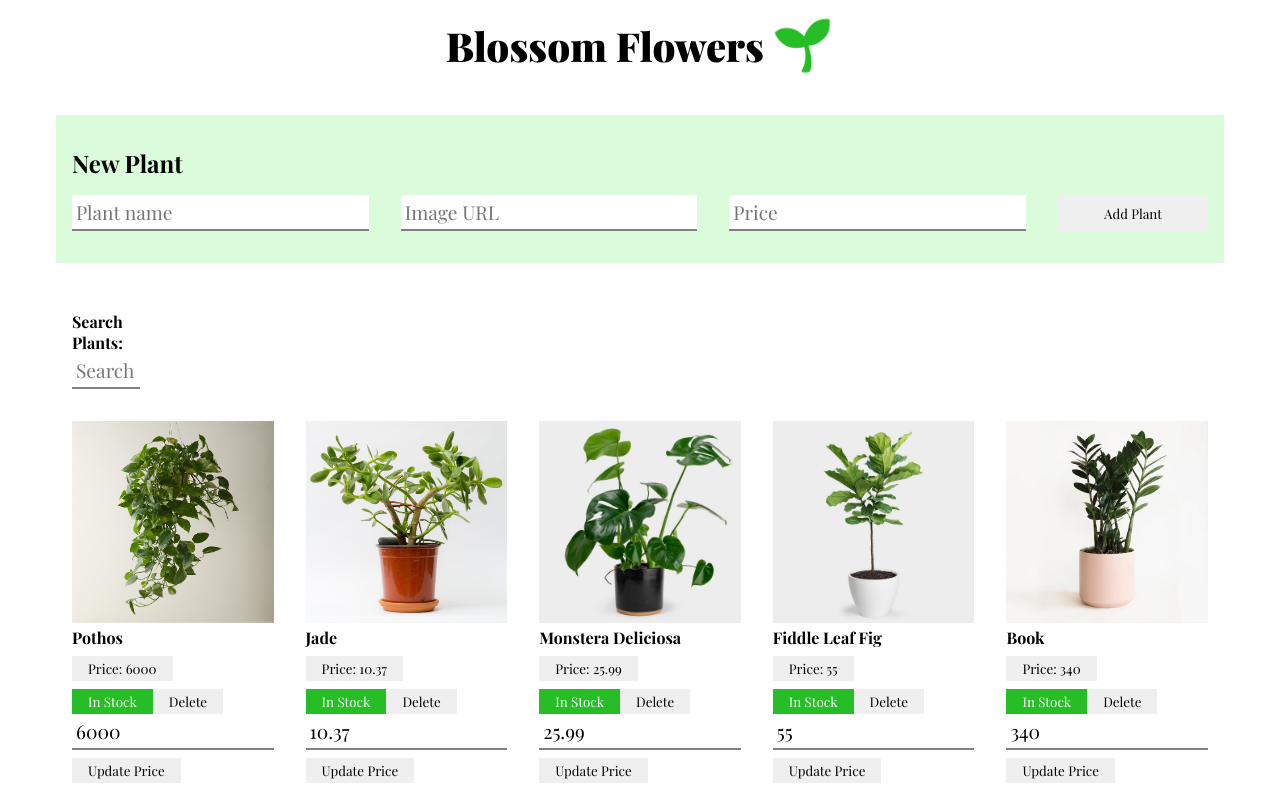
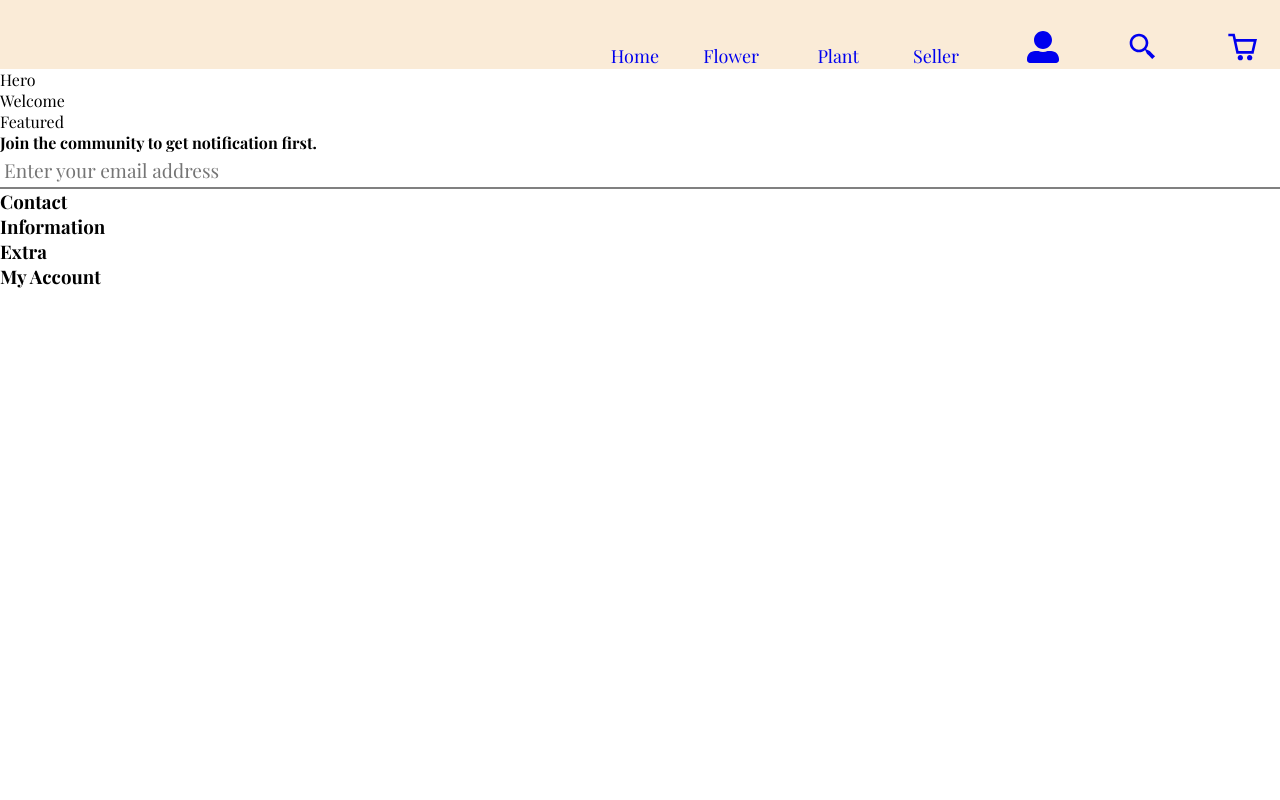
Before and after one commit to luyosamson/BlossomsStore, a React (Create React App) app: page / in a window 1280 px wide. Shown: the top 800 px of the page. Built offline with nearby package versions, Linux system fonts and the light colour scheme; data requests are answered from the project's data file.

Commit message:
Correct error

```diff
--- a/package.json
+++ b/package.json
@@ -1,11 +1,12 @@
 {
-  "name": "react-hooks-mock-code-challenge-plantshop",
+  "name": "blossoms-store",
   "version": "0.1.0",
   "private": true,
   "dependencies": {
     "json-server": "^0.16.3",
     "react": "^17.0.1",
     "react-dom": "^17.0.2",
+    "react-icons": "^4.7.1",
     "react-router-dom": "^6.4.3",
     "react-scripts": "4.0.1"
   },
--- a/src/components/App.js
+++ b/src/components/App.js
@@ -1,20 +1,31 @@
 import React from "react";
-import Header from "./Header";
-// import Home from "./Home";
-import PlantPage from "./PlantPage";
+import { Routes,Route } from "react-router-dom";
+import Home from "./Home";
+import Flower from "./Flower";
+import Plant from "./Plant";
+import Seller from "./Seller";
+import Navbar from "./Navbar";
+import Search from "./Search";
+import Cart from "./Cart";
+import Signup from "./Signup";
 
 function App() {
 
 
 
   return (
-    <div className="app">
+    <div>
+      <Navbar/>
+      <Routes>
+        <Route  path="/" element={<Home/>}  />
+        <Route  path="/flower" element={<Flower />}  />
+        <Route  path="/plant" element={<Plant/>}  />
+        <Route  path="/seller" element={<Seller/>}  />
+        <Route  path="/signup" element={<Signup/>}  />
+        <Route  path="/search" element={<Search/>}  />
+        <Route  path="/cart" element={<Cart/>}  />
+      </Routes>
 
-      <Header />
-      {/* <Home/> */}
-
-
-      <PlantPage  />
     </div>
   );
 }
--- a/src/components/Header.js
+++ /dev/null
@@ -1,16 +0,0 @@
-import React from "react";
-
-function Header() {
-  return (
-    <header>
-      <h1>
-        Blossom Flowers
-        <span className="logo" role="img">
-          🌱
-        </span>
-      </h1>
-    </header>
-  );
-}
-
-export default Header;
--- a/src/components/Home.js
+++ b/src/components/Home.js
@@ -1,5 +1,4 @@
 import React from "react";
-import Navbar from "./Navbar";
 import Footer from "./Footer";
 import Hero from './Hero'
 import Welcome from "./Welcome";
@@ -10,7 +9,7 @@ import Featured from "./Featured";
 function Home() {
   return (
     <>
-  <Navbar/>
+
   <Hero />
   <Welcome />
   <Featured />
--- a/src/components/Navbar.js
+++ b/src/components/Navbar.js
@@ -1,15 +1,74 @@
 import React from "react";
-import Account from "./Account";
+import { NavLink } from "react-router-dom";
+import {BiSearchAlt2} from "react-icons/bi"
+import {CgShoppingCart} from "react-icons/cg"
+import {FaUserAlt} from "react-icons/fa"
 
-import NewPlantForm from "./NewPlantForm";
-import Search from "./Search";
+
+const linkstyle={
+  display:"inline-block",
+  width:"80px",
+  marginTop:"30px",
+  marginRight:"20px",
+  // marginLeft:"px",
+  padding:"1px",
+  // background:"blue",
+  textDecoration:"none",
+  justifyContent:'space-between'
+
+}
 
 function Navbar() {
   return (
-    <div>
-<Search/>
-<Account/>
-<NewPlantForm/>
+    <div className="navbar">
+        <NavLink
+        to='/home'
+        style={linkstyle}
+        >
+        Home
+        </NavLink>
+
+        <NavLink
+        to='/flower'
+        style={linkstyle}
+        >Flower
+        </NavLink>
+
+        <NavLink
+        to="/plant"
+         style={linkstyle}
+        >
+          Plant
+        </NavLink>
+
+        <NavLink
+        to="seller"
+         style={linkstyle}>
+        Seller
+        </NavLink>
+
+        <NavLink
+        to='/signup'
+         style={linkstyle}
+         >
+        <FaUserAlt size='2rem'/>
+        </NavLink>
+
+        <NavLink
+        to='/search'
+         style={linkstyle}
+         >
+        <BiSearchAlt2 size='2rem' />
+          </NavLink>
+
+        <NavLink
+        to='/cart'
+         style={linkstyle}
+
+         >
+          <CgShoppingCart size='2rem'/>
+        </NavLink>
+
 
     </div>
   );
--- a/src/index.css
+++ b/src/index.css
@@ -143,3 +143,10 @@ input:focus {
 .delete{
   background-color: red;
 }
+.navbar{
+text-align: right;
+background-color: antiquewhite;
+font-size: 18px;
+justify-content: center;
+
+}
```
Also changed, not shown: src/components/Account.js (deleted, +0 -20 lines), 2 other files (tests, documents, lock files or other folders).
